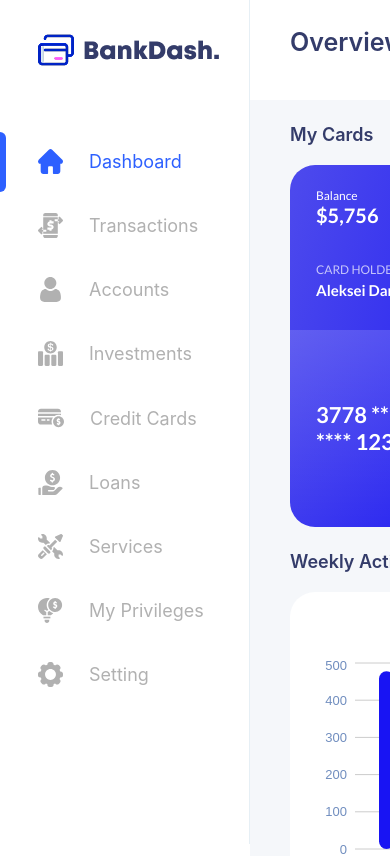
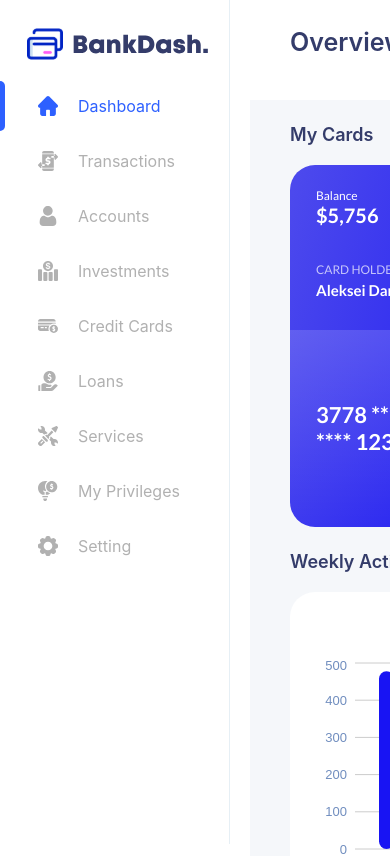
Before and after one commit to tripdab/bankdash, a React (Vite) app: page / in a window 390 px wide. Shown: the top 856 px of the page. Built offline with nearby package versions, Linux system fonts and the light colour scheme; a web font is replaced by a local one.

Commit message:
refactor: Сделал адаптив для Sidebar для экранов 1024px

```diff
--- a/src/components/Sidebar/Sidebar.jsx
+++ b/src/components/Sidebar/Sidebar.jsx
@@ -1,6 +1,6 @@
 import { useState } from 'react';
 import './Sidebar.scss';
-import logoIcon from '../../assets/logo.png';
+import logoIcon from '../../assets/logo.svg';
 import SidebarItem from '../SidebarItem/SidebarItem';
 import sidebarData from '../../data/sidebarItemsData.json';
 
--- a/src/components/Sidebar/Sidebar.scss
+++ b/src/components/Sidebar/Sidebar.scss
@@ -1,29 +1,28 @@
 .sidebar {
+  display: flex;
+  flex-direction: column;
+  gap: 13px;
   position: fixed;
   top: 0;
   left: 0;
   z-index: 99;
   height: 100vh;
-  width: 250px;
-  min-width: 250px;
-  background-color: #ffffff;
-  border-right: 1px solid #e6eff5;
+  width: 100%;
+  max-width: 250px;
+  background-color: var(--main-white-color);
+  border-right: 1px solid var(--sidebar-border-color);
 
   &__logo {
-    height: 100px;
-    display: flex;
-    align-items: center;
+    padding-top: 31px;
+    padding-bottom: 33px;
     padding-left: 38px;
   }
 
   &__list {
     display: flex;
     flex-direction: column;
-    margin-top: 49px;
+    padding-top: 13px;
     row-gap: 39px;
-  }
-
-  &__item {
   }
 
   &__link {
@@ -31,7 +30,7 @@
     display: flex;
     align-items: center;
     column-gap: 26px;
-    color: #b1b1b1;
+    color: var(--sidebar-link-color);
     transition: color 0.3s ease-in;
     padding-left: 38px;
 
@@ -54,11 +53,60 @@
       background: var(--accent-color);
     }
   }
-
   &__icon {
     fill: currentColor;
+    width: 25px;
+    height: 25px;
+    transition:
+      width 0.2s ease-in,
+      height 0.2s ease-in;
   }
 
-  &__text {
+  &__icon-placeholder {
+    width: 25px;
+    height: 25px;
+    background: var(--sidebar-link-color);
+    border-radius: 4px;
+    transition:
+      width 0.2s ease-in,
+      height 0.2s ease-in;
   }
 }
+
+// Media
+@media only screen and (max-width: 1024px) {
+  .sidebar {
+    max-width: 230px;
+    gap: 11px;
+    &__logo {
+      padding-top: 26px;
+      padding-bottom: 23px;
+      padding-left: 27px;
+    }
+    &__list {
+      padding-top: 0px;
+      row-gap: 35px;
+    }
+    &__link {
+      column-gap: 20px;
+    }
+    &__link.active {
+      color: var(--accent-color);
+      &::before {
+        width: 5px;
+        height: 50px;
+      }
+    }
+    &__icon {
+      width: 20px;
+      height: 20px;
+    }
+    &__text {
+      font-size: 16px;
+    }
+    &__icon-placeholder {
+      width: 20px;
+      height: 20px;
+    }
+  }
+}
--- a/src/components/SidebarItem/SidebarItem.jsx
+++ b/src/components/SidebarItem/SidebarItem.jsx
@@ -1,14 +1,14 @@
 const SidebarItem = ({ title, Icon, isActive, onClick }) => {
   return (
     <li className='sidebar__item'>
-      <a href='#!' className={`sidebar__link ${isActive ? 'active' : ''}`} onClick={onClick}>
+      <a
+        href='#!'
+        className={`sidebar__link ${isActive ? 'active' : ''}`}
+        onClick={onClick}>
         {Icon ? (
           <Icon className='sidebar__icon' />
         ) : (
-          <div
-            className='sidebar__icon-placeholder'
-            style={{ width: 25, height: 25, background: '#eee', borderRadius: '4px' }}
-          />
+          <div className='sidebar__icon-placeholder' /> // заглушка для иконки
         )}
         <span className='sidebar__text'>{title}</span>
       </a>
--- a/src/styles/_vars.scss
+++ b/src/styles/_vars.scss
@@ -1,11 +1,9 @@
 :root {
   // =========== Test BG Colors ===========
   --test-bg-color: rgba(164, 222, 164, 0.57);
-
-  // 1. ГЛОБАЛЬНАЯ ПАЛИТРА (Primitives)
-  //    Именуем по базовой роли или оттенкам. Не привязываем к компонентам.
-  //    2. СЕМАНТИЧЕСКИЕ ПЕРЕМЕННЫЕ (Смысловые)
-  //  Используем паттерн: [контекст]-[элемент]-[состояние]
+  // =========== Sidebar Colors ===========
+  --sidebar-border-color: #e6eff5;
+  --sidebar-link-color: #b1b1b1;
 
   // =========== Global Colors ===========
   --main-text-color: #343c6a;
```
Also changed, not shown: src/assets/logo.svg (added), 1 other file (tests, documents, lock files or other folders).
